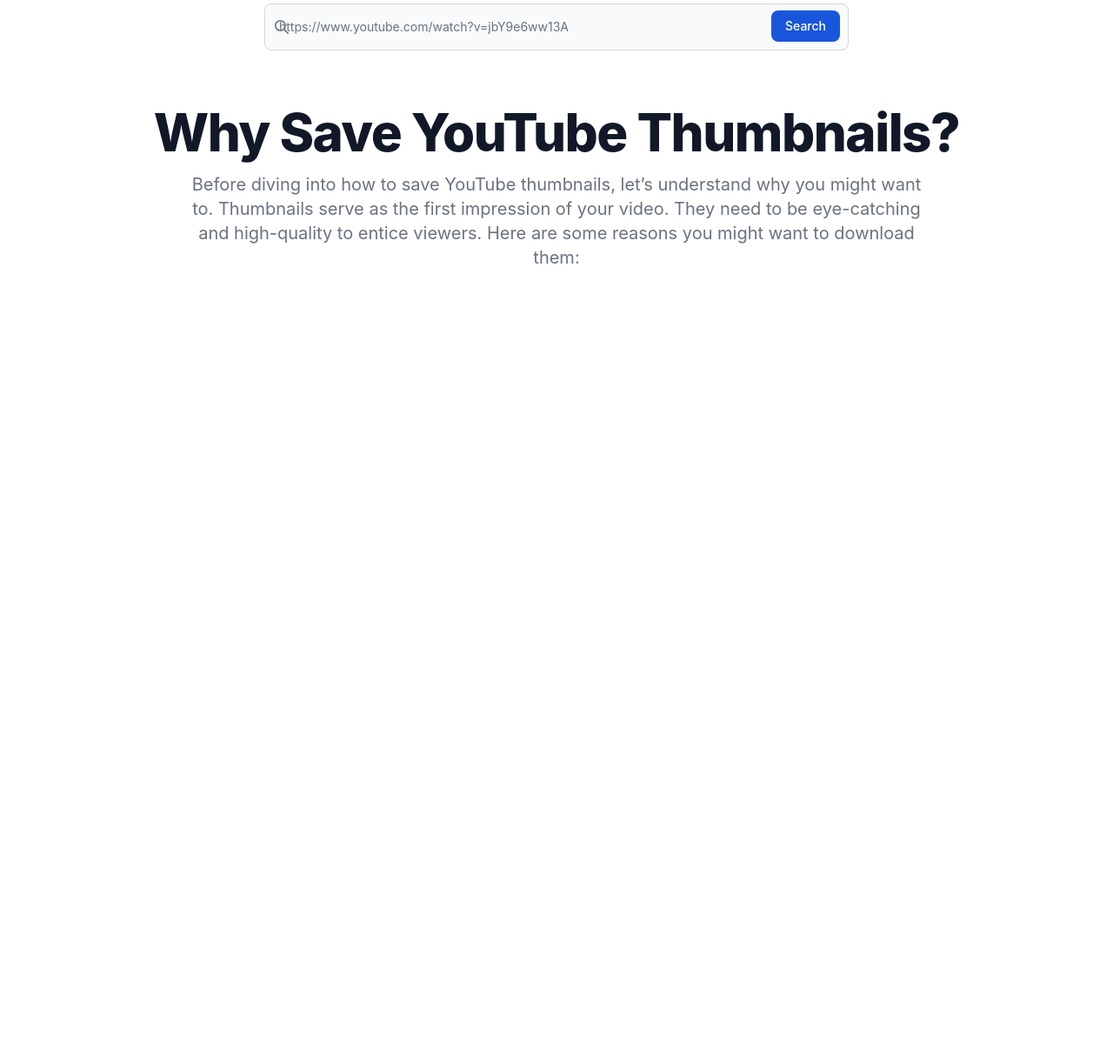
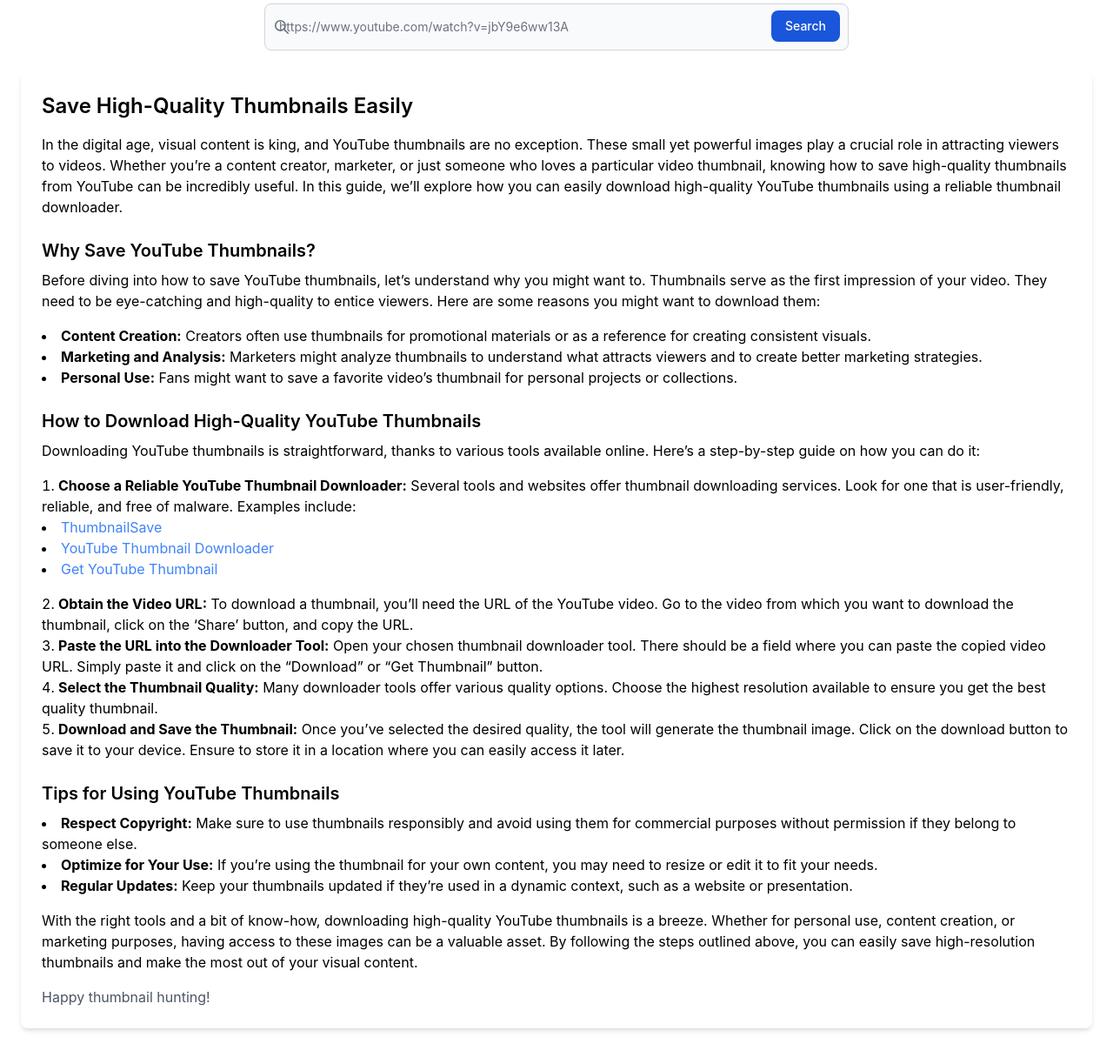
Before and after one commit to gamescoid/thumbnail-downloader, a website: page index.html in a window 1280 px wide. Shown: the part 531-1754 px from the top of the page at 87% size. Before the commit the page ends 937 px from the top, so only its background shows below. Drawn offline with nearby package versions, Linux system fonts and the light colour scheme.

Commit message:
Update index.html

```diff
--- a/index.html
+++ b/index.html
@@ -140,10 +140,47 @@
     }
 </script>
 
-    <div class="py-8 px-4 mx-auto max-w-screen-xl text-center lg:py-16 lg:px-12">
-        <h2 class="mb-4 text-4xl font-extrabold tracking-tight leading-none text-gray-900 md:text-5xl lg:text-6xl dark:text-white">Why Save YouTube Thumbnails?</h2>
-        <p class="mb-8 text-lg font-normal text-gray-500 lg:text-xl sm:px-16 xl:px-48 dark:text-gray-400">Before diving into how to save YouTube thumbnails, let’s understand why you might want to. Thumbnails serve as the first impression of your video. They need to be eye-catching and high-quality to entice viewers. Here are some reasons you might want to download them:</p>
-    </div>
+    <main class="container mx-auto p-6">
+        <article class="bg-white shadow-md rounded-lg p-6 mb-6">
+            <h2 class="text-2xl font-semibold mb-4">Save High-Quality Thumbnails Easily</h2>
+            <p class="mb-4">In the digital age, visual content is king, and YouTube thumbnails are no exception. These small yet powerful images play a crucial role in attracting viewers to videos. Whether you’re a content creator, marketer, or just someone who loves a particular video thumbnail, knowing how to save high-quality thumbnails from YouTube can be incredibly useful. In this guide, we’ll explore how you can easily download high-quality YouTube thumbnails using a reliable thumbnail downloader.</p>
+
+            <h3 class="text-xl font-semibold mt-6 mb-2">Why Save YouTube Thumbnails?</h3>
+            <p class="mb-4">Before diving into how to save YouTube thumbnails, let’s understand why you might want to. Thumbnails serve as the first impression of your video. They need to be eye-catching and high-quality to entice viewers. Here are some reasons you might want to download them:</p>
+            <ul class="list-disc list-inside mb-4">
+                <li><strong>Content Creation:</strong> Creators often use thumbnails for promotional materials or as a reference for creating consistent visuals.</li>
+                <li><strong>Marketing and Analysis:</strong> Marketers might analyze thumbnails to understand what attracts viewers and to create better marketing strategies.</li>
+                <li><strong>Personal Use:</strong> Fans might want to save a favorite video’s thumbnail for personal projects or collections.</li>
+            </ul>
+
+            <h3 class="text-xl font-semibold mt-6 mb-2">How to Download High-Quality YouTube Thumbnails</h3>
+            <p class="mb-4">Downloading YouTube thumbnails is straightforward, thanks to various tools available online. Here’s a step-by-step guide on how you can do it:</p>
+
+            <ol class="list-decimal list-inside mb-4">
+                <li><strong>Choose a Reliable YouTube Thumbnail Downloader:</strong> Several tools and websites offer thumbnail downloading services. Look for one that is user-friendly, reliable, and free of malware. Examples include:</li>
+                <ul class="list-disc list-inside mb-4">
+                    <li><a href="https://www.thumbnailsave.com" class="text-blue-500 hover:underline">ThumbnailSave</a></li>
+                    <li><a href="https://www.youtubethumbnaildownload.com" class="text-blue-500 hover:underline">YouTube Thumbnail Downloader</a></li>
+                    <li><a href="https://www.getyoutubethumbnail.com" class="text-blue-500 hover:underline">Get YouTube Thumbnail</a></li>
+                </ul>
+                <li><strong>Obtain the Video URL:</strong> To download a thumbnail, you’ll need the URL of the YouTube video. Go to the video from which you want to download the thumbnail, click on the ‘Share’ button, and copy the URL.</li>
+                <li><strong>Paste the URL into the Downloader Tool:</strong> Open your chosen thumbnail downloader tool. There should be a field where you can paste the copied video URL. Simply paste it and click on the “Download” or “Get Thumbnail” button.</li>
+                <li><strong>Select the Thumbnail Quality:</strong> Many downloader tools offer various quality options. Choose the highest resolution available to ensure you get the best quality thumbnail.</li>
+                <li><strong>Download and Save the Thumbnail:</strong> Once you’ve selected the desired quality, the tool will generate the thumbnail image. Click on the download button to save it to your device. Ensure to store it in a location where you can easily access it later.</li>
+            </ol>
+
+            <h3 class="text-xl font-semibold mt-6 mb-2">Tips for Using YouTube Thumbnails</h3>
+            <ul class="list-disc list-inside mb-4">
+                <li><strong>Respect Copyright:</strong> Make sure to use thumbnails responsibly and avoid using them for commercial purposes without permission if they belong to someone else.</li>
+                <li><strong>Optimize for Your Use:</strong> If you’re using the thumbnail for your own content, you may need to resize or edit it to fit your needs.</li>
+                <li><strong>Regular Updates:</strong> Keep your thumbnails updated if they’re used in a dynamic context, such as a website or presentation.</li>
+            </ul>
+
+            <p class="mb-4">With the right tools and a bit of know-how, downloading high-quality YouTube thumbnails is a breeze. Whether for personal use, content creation, or marketing purposes, having access to these images can be a valuable asset. By following the steps outlined above, you can easily save high-resolution thumbnails and make the most out of your visual content.</p>
+
+            <p class="text-gray-600">Happy thumbnail hunting!</p>
+        </article>
+    </main>
 
 </body>
 </html>
```
